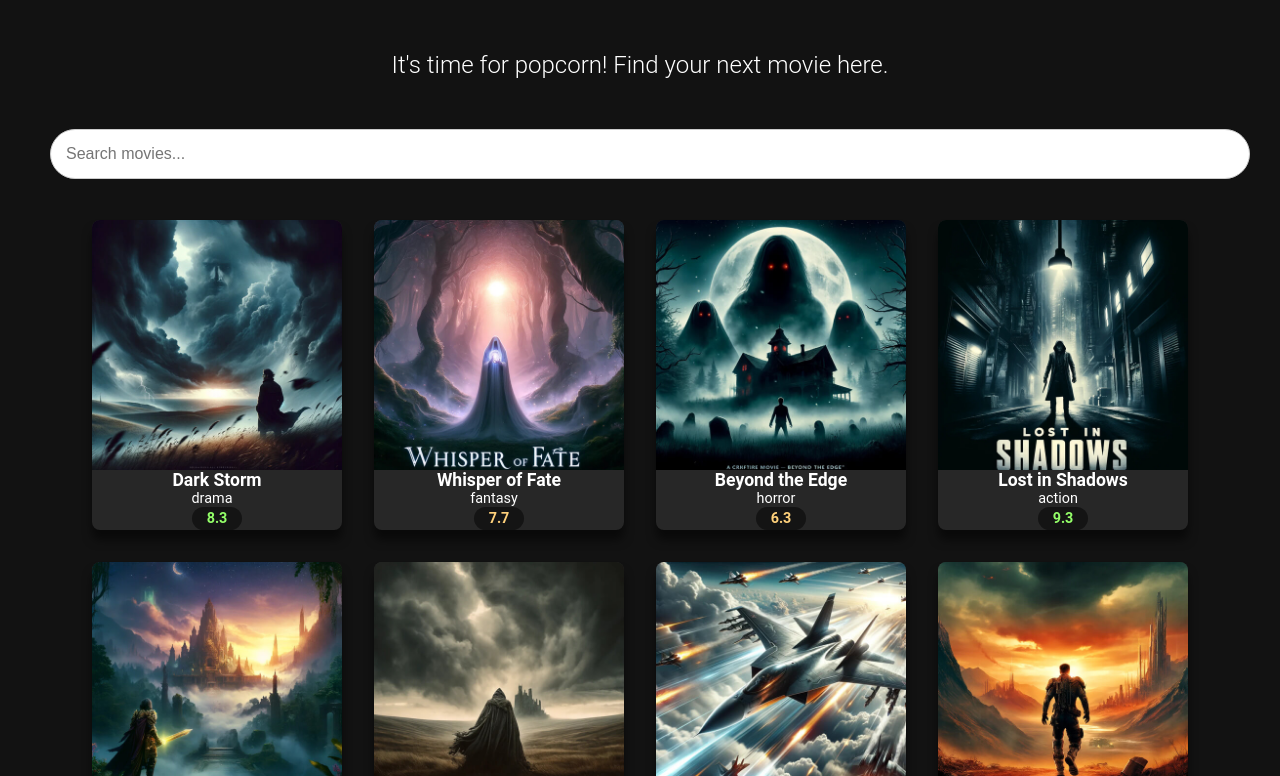
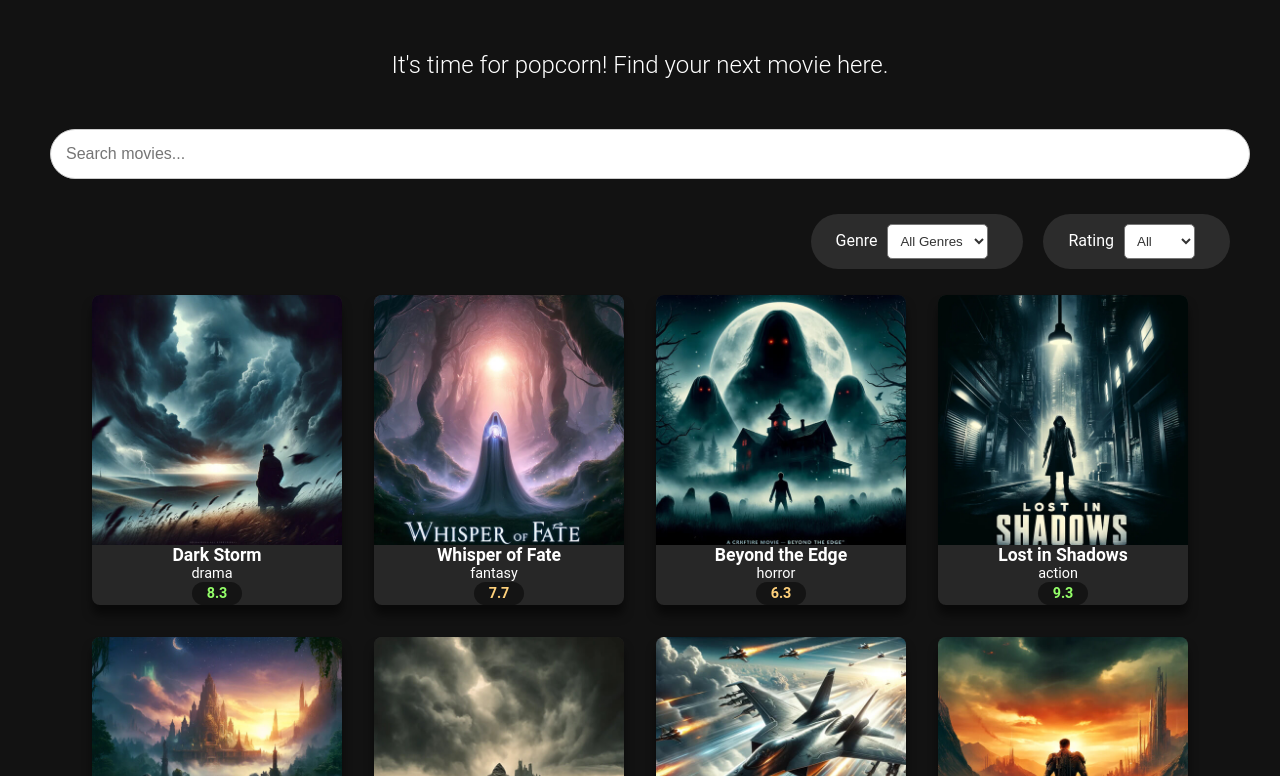
Before and after one commit to ZBnada/moviedux, a React (Create React App) app: page / in a window 1280 px wide. Shown: the part 324-1100 px from the top of the page. Built offline with nearby package versions, Linux system fonts and the light colour scheme.

Commit message:
Filtring with advanced ui and events

```diff
--- a/src/component/MoviesGrid.js
+++ b/src/component/MoviesGrid.js
@@ -1,28 +1,67 @@
-import React , {useState,useEffect} from "react";
-import '../styles.css';
+import React, { useState, useEffect } from "react";
+import "../styles.css";
 import MovieCard from "./MovieCard";
 
+export default function MoviesGrid() {
+  const [movies, setMovies] = useState([]);
+  const [searchTerm, setSearchTerm] = useState("");
+  const [genre, setGenre] = useState("All Genres");
+  const [rating, setRating] = useState("All");
 
-export default function MoviesGrid() {
-
-    const [movies,setMovies]= useState([]);
-    const [searchTerm, setSerachTerm] = useState("");
+  useEffect(() => {
+    fetch("movies.json")
+      .then((response) => response.json())
+      .then((data) => setMovies(data));
+  }, []);
 
   const handleSearchChange = (e) => {
-        setSerachTerm(e.target.value);
+    setSearchTerm(e.target.value);
+  };
+
+  const handleGenreChange = (e) => {
+    setGenre(e.target.value);
+  };
+
+  const handleRatingChange = (e) => {
+    setRating(e.target.value);
+  };
+
+  const matchesGenre = (movie, genre) => {
+    return genre === "All Genres" || movie.genre.toLowerCase() === genre.toLowerCase();
+  };
+
+  const matchesSearchTerm = (movie, searchTerm) => {
+    return movie.title.toLowerCase().includes(searchTerm.toLowerCase());
+  };
+
+
+const matchesRating = (movie, rating) => {
+    switch (rating) {
+      case "All":
+        return true;
+
+      case "Good":
+        return movie.rating >= 8;
+
+      case "Ok":
+        return movie.rating >= 5 && movie.rating < 8;
+
+      case "Bad":
+        return movie.rating < 5;
+
+      default:
+        return false;
     }
+  };
 
-    const filteredMovies = movies.filter(movie =>
-        movie.title.toLowerCase().includes(searchTerm.toLowerCase())
+ const filteredMovies = movies.filter(
+    (movie) =>
+      matchesGenre(movie, genre) &&
+      matchesRating(movie, rating) &&
+      matchesSearchTerm(movie, searchTerm)
   );
 
-    useEffect(() =>{
-       fetch("movies.json")
-       .then( response => response.json())
-       .then( data => setMovies(data) )
-    }, []);
-
-    return(
+  return (
     <div>
       <input
         type="text"
@@ -31,13 +70,33 @@
         value={searchTerm}
         onChange={handleSearchChange}
       />
-        <div className='movies-grid'>
 
-            {
-                filteredMovies.map(movie => (
-                 <MovieCard movie={movie} key={movie.id}></MovieCard>
-                ))
-            }
+      <div className="filter-bar">
+        <div className="filter-slot">
+          <label>Genre</label>
+          <select className="filter-dropdown" value={genre} onChange={handleGenreChange}>
+            <option>All Genres</option>
+            <option>Action</option>
+            <option>Drama</option>
+            <option>Fantasy</option>
+            <option>Horror</option>
+          </select>
+        </div>
+        <div className="filter-slot">
+          <label>Rating</label>
+          <select className="filter-dropdown" value={rating} onChange={handleRatingChange}>
+            <option>All</option>
+            <option>Good</option>
+            <option>Ok</option>
+            <option>Bad</option>
+          </select>
+        </div>
+      </div>
+
+      <div className="movies-grid">
+        {filteredMovies.map((movie) => (
+          <MovieCard movie={movie} key={movie.id} />
+        ))}
       </div>
     </div>
   );
```
Lines whose indentation alone changed are shown as unchanged.
